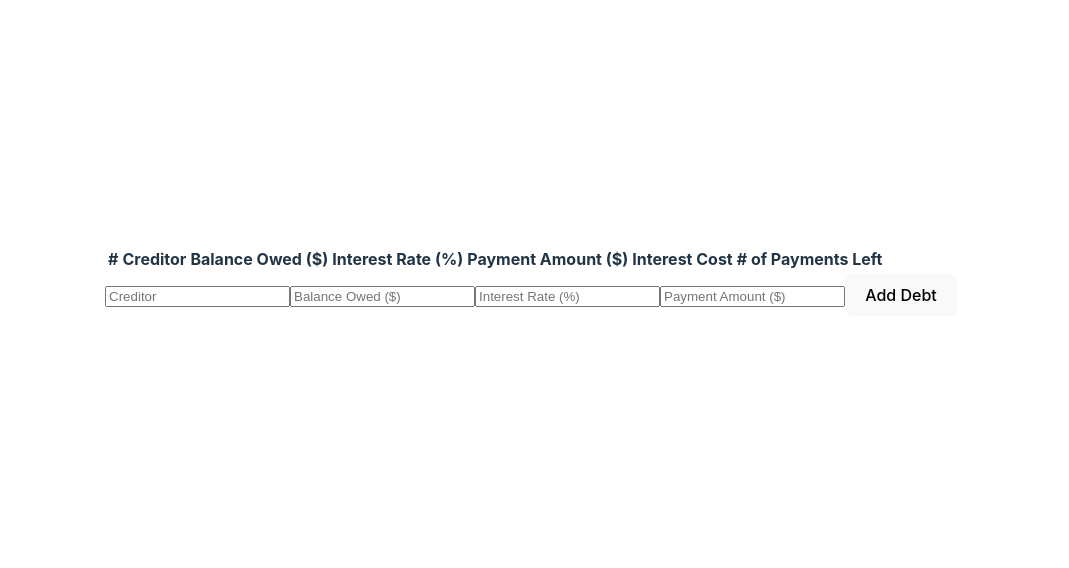
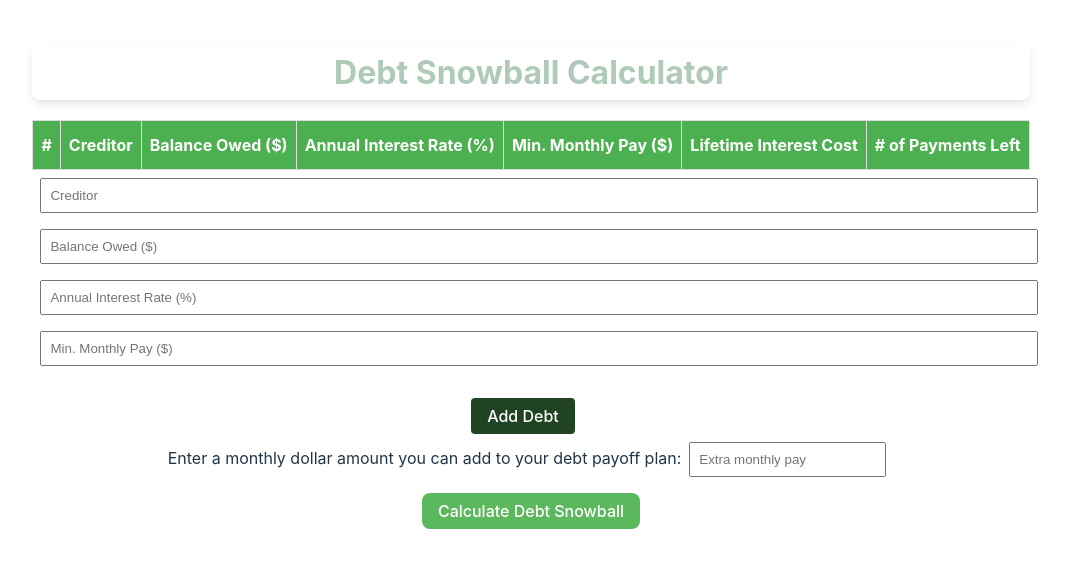
Before and after one commit to CV145/Debt-Snowball-Calculator, a React (Vite) app in the folder debt-snowball/: page / in a window 1280 px wide. Shown: the part 120-688 px from the top of the page, without its empty margins (109-1178 px from the left). Built offline with nearby package versions, Linux system fonts and the light colour scheme.

Commit message:
Fixed issue with debt deletions and modified table css

```diff
--- /dev/null
+++ b/debt-snowball/src/components/DebtForm.css
@@ -0,0 +1,100 @@
+/* DebtForm.css */
+.form-input {
+    margin: 0.5rem;
+    /* Adjust the margin value as needed */
+    padding: 0.5rem;
+    /* Adjust the padding value as needed */
+}
+
+/* Add styles to make the input fields look more uniform and easier to interact with */
+.input-field {
+    display: block;
+    width: 100%;
+    padding: 0.5rem;
+    margin-bottom: 1rem;
+    /* Adds space between the fields */
+    box-sizing: border-box;
+}
+
+/* Style for the Add Debt button */
+.add-debt-button {
+    padding: 0.5rem 1rem;
+    margin-top: 1rem;
+    /* Adds space above the button */
+    background-color: #4CAF50;
+    /* Example button color */
+    color: white;
+    border: none;
+    cursor: pointer;
+}
+
+/* Hover effect for the button */
+.add-debt-button:hover {
+    background-color: #45a049;
+}
+
+.form-actions {
+    display: flex;
+    justify-content: space-between;
+    margin-top: 1rem;
+}
+
+.calculate-snowball-button,
+.clear-form-button {
+    padding: 0.5rem 1rem;
+    margin: 0.5rem;
+    border: none;
+    color: white;
+    background-color: #5cb85c;
+    /* Green for calculate */
+    cursor: pointer;
+}
+
+.clear-form-button {
+    background-color: #d9534f;
+    /* Red for clear */
+}
+
+/* Hover effects */
+.calculate-snowball-button:hover {
+    background-color: #4cae4c;
+}
+
+.clear-form-button:hover {
+    background-color: #c9302c;
+}
+
+.add-debt-button {
+    padding: 0.5rem 1rem;
+    background-color: #4CAF50;
+    /* Example: a nice shade of green */
+    color: white;
+    border: none;
+    cursor: pointer;
+    margin-right: 1rem;
+    /* Add some margin if there are other buttons */
+    border-radius: 4px;
+    /* Rounded corners for the button */
+}
+
+.add-debt-button:hover {
+    background-color: #45a049;
+    /* Darker green on hover for visual feedback */
+}
+
+.add-debt-button:disabled {
+    background-color: #1f4323;
+    /* Greyed out */
+    cursor: not-allowed;
+    /* Show 'not-allowed' cursor on hover */
+}
+
+.error-message {
+    color: #d9534f;
+    /* Bootstrap 'danger' color for errors */
+}
+
+/* You can add a class to hide the error message, though it's not strictly necessary */
+.hidden {
+    display: none;
+}
--- a/debt-snowball/src/components/DebtForm.jsx
+++ b/debt-snowball/src/components/DebtForm.jsx
@@ -1,15 +1,19 @@
 // src/components/DebtForm.jsx
 
 import React, { useState } from 'react';
-import { useDispatch } from 'react-redux';
+import { useDispatch, useSelector } from 'react-redux';
 import { addDebt } from '../redux/actions/debtActions';
+import './DebtForm.css';
+import { clearError } from '../redux/actions/debtActions';
 
 function DebtForm() {
     const [creditor, setCreditor] = useState('');
     const [balance, setBalance] = useState('');
     const [interestRate, setInterestRate] = useState('');
     const [paymentAmount, setPaymentAmount] = useState('');
+    const [additionalAmount, setAdditionalAmount] = useState('');
     const dispatch = useDispatch();
+    const error = useSelector(state => state.debts.error); // Access error from the Redux store
 
     const handleSubmit = (e) => {
         e.preventDefault();
@@ -26,16 +30,79 @@ function DebtForm() {
         setBalance('');
         setInterestRate('');
         setPaymentAmount('');
+
+        dispatch(clearError());
+
     };
 
+    // Function to handle the snowball calculation
+    const handleCalculateSnowball = () => {
+        // Dispatch an action or call a function to calculate the snowball effect
+        // This will likely involve iterating over the debts, ordering them, and applying the additional amount
+        // ...
+    };
+
+    // Check if all required fields are filled
+    const isFormIncomplete = !creditor || !balance || !interestRate || !paymentAmount;
+
     return (
-        <form onSubmit={handleSubmit}>
-            <input type="text" value={creditor} onChange={e => setCreditor(e.target.value)} placeholder="Creditor" />
-            <input type="number" value={balance} onChange={e => setBalance(e.target.value)} placeholder="Balance Owed ($)" />
-            <input type="number" value={interestRate} onChange={e => setInterestRate(e.target.value)} placeholder="Interest Rate (%)" />
-            <input type="number" value={paymentAmount} onChange={e => setPaymentAmount(e.target.value)} placeholder="Payment Amount ($)" />
-            <button type="submit">Add Debt</button>
-        </form>
+        <div>
+
+
+            <form onSubmit={handleSubmit} className="debt-form">
+                <input
+                    type="text"
+                    className="form-input input-field"
+                    value={creditor}
+                    onChange={(e) => setCreditor(e.target.value)}
+                    placeholder="Creditor"
+                />
+                <input
+                    type="number"
+                    className="form-input input-field"
+                    value={balance}
+                    onChange={(e) => setBalance(e.target.value)}
+                    placeholder="Balance Owed ($)"
+                />
+                <input
+                    type="number"
+                    className="form-input input-field"
+                    value={interestRate}
+                    onChange={(e) => setInterestRate(e.target.value)}
+                    placeholder="Annual Interest Rate (%)"
+                />
+                <input
+                    type="number"
+                    className="form-input input-field"
+                    value={paymentAmount}
+                    onChange={(e) => setPaymentAmount(e.target.value)}
+                    placeholder="Min. Monthly Pay ($)"
+                />
+                <button type="button" className="add-debt-button" onClick={handleSubmit} disabled={isFormIncomplete}>
+                    Add Debt
+                </button>
+            </form>
+            {error && <p className="error-message">{error}</p>}
+            <div className="additional-amount-input">
+                Enter a monthly dollar amount you can add to your debt payoff plan:
+                <input
+                    type="number"
+                    className="form-input"
+                    value={additionalAmount}
+                    onChange={(e) => setAdditionalAmount(e.target.value)}
+                    placeholder="Extra monthly pay"
+                />
+            </div>
+            <div className="calculate-button-container">
+                <button
+                    type="button"
+                    className="calculate-snowball-button"
+                    onClick={handleCalculateSnowball}
+                >
+                    Calculate Debt Snowball
+                </button>
+            </div>
+        </div>
     );
 }
 
--- a/debt-snowball/src/components/DebtTable.css
+++ b/debt-snowball/src/components/DebtTable.css
@@ -1,35 +1,80 @@
-.debt-table-container {
-    overflow-x: auto;
+/* Button Styles */
+.button {
+    background-color: #4CAF50;
+    /* Green */
+    border: none;
+    color: white;
+    padding: 15px 32px;
+    text-align: center;
+    text-decoration: none;
+    display: inline-block;
+    font-size: 16px;
+    margin: 4px 2px;
+    transition-duration: 0.4s;
+    cursor: pointer;
 }
 
-.debt-table {
+.button:hover {
+    background-color: #45a049;
+}
+
+/* Table Styles */
+.table {
     width: 100%;
     border-collapse: collapse;
-    text-align: left;
 }
 
-.debt-table th,
-.debt-table td {
+.table th,
+.table td {
+    border: 1px solid #ddd;
     padding: 8px;
-    border: 1px solid #ddd;
-    /* Light grey border */
 }
 
-.debt-table th {
-    background-color: #f2f2f2;
-    /* Light grey background */
-    color: black;
+.table th {
+    padding-top: 12px;
+    padding-bottom: 12px;
+    background-color: #4CAF50;
+    color: white;
 }
 
-/* Zebra striping for rows */
-.debt-table tr:nth-child(even) {
-    background-color: #f9f9f9;
+
+
+/* Responsive Table */
+@media screen and (max-width: 600px) {
+    .table thead {
+        display: none;
+    }
+
+    .table,
+    .table tbody,
+    .table tr,
+    .table td {
+        display: block;
+        width: 100%;
+    }
+
+    .table tr {
+        margin-bottom: 15px;
+    }
+
+    .table td {
+        text-align: right;
+        padding-left: 50%;
+        text-align: right;
+        position: relative;
+    }
+
+    .table td::before {
+        content: attr(data-label);
+        position: absolute;
+        left: 0;
+        width: 50%;
+        padding-left: 15px;
+        font-weight: bold;
+        text-align: left;
+    }
 }
 
-.debt-table tr:hover {
-    background-color: #f1f1f1;
-    /* Slightly darker grey on hover */
-}
 
 .delete-button {
     border: none;
@@ -43,3 +88,19 @@
 .delete-button:hover {
     background-color: #ffdddd;
 }
+
+.error-message {
+    color: red;
+    margin-top: 1rem;
+}
+
+.table-header {
+    text-align: center;
+    font-size: 2rem;
+    color: #afcab8;
+    margin-bottom: 20px;
+    font-weight: bold;
+    padding: 10px 0;
+    border-radius: 8px;
+    box-shadow: 0px 4px 8px rgba(0, 0, 0, 0.1);
+}
--- a/debt-snowball/src/components/DebtTable.jsx
+++ b/debt-snowball/src/components/DebtTable.jsx
@@ -10,33 +10,36 @@ function DebtTable() {
     const dispatch = useDispatch();
 
     const handleDelete = (id) => {
+        console.log('Deleting ID: ' + id);
         dispatch(deleteDebt(id));
     };
 
 
     return (
-        <table>
+        <div>
+            <h1 className="table-header">Debt Snowball Calculator</h1>
+            <table className="table">
                 <thead>
                     <tr>
                         <th>#</th>
                         <th>Creditor</th>
                         <th>Balance Owed ($)</th>
-                    <th>Interest Rate (%)</th>
-                    <th>Payment Amount ($)</th>
-                    <th>Interest Cost</th>
+                        <th>Annual Interest Rate (%)</th>
+                        <th>Min. Monthly Pay ($)</th>
+                        <th>Lifetime Interest Cost</th>
                         <th># of Payments Left</th>
                     </tr>
                 </thead>
                 <tbody>
                     {debts.map((debt, index) => (
-                    <tr key={index}>
+                        <tr key={debt.id}>
                             <td>{index + 1}</td>
                             <td>{debt.creditor}</td>
                             <td>{debt.balance ? debt.balance.toFixed(2) : '0.00'}</td>
                             <td>{debt.interestRate ? debt.interestRate.toFixed(2) : '0.00'}</td>
                             <td>{debt.paymentAmount ? debt.paymentAmount.toFixed(2) : '0.00'}</td>
                             {/* Check if interestCost and paymentsLeft are defined before calling toFixed */}
-                        <td>{debt.interestCost ? debt.interestCost.toFixed(2) : '0.00'}</td>
+                            <td>{debt.interestCost ? Number(debt.interestCost).toFixed(2) : '0.00'}</td>
                             <td>{debt.paymentsLeft !== undefined ? debt.paymentsLeft : '-'}</td>
                             <td>
                                 <button
@@ -50,6 +53,7 @@ function DebtTable() {
                     ))}
                 </tbody>
             </table>
+        </div>
     );
 }
 
--- a/debt-snowball/src/redux/actions/debtActions.js
+++ b/debt-snowball/src/redux/actions/debtActions.js
@@ -1,15 +1,74 @@
 // src/redux/actions/debtActions.js
 import { v4 as uuidv4 } from 'uuid';
 
-export const addDebt = (debt) => ({
-    type: 'ADD_DEBT',
-    payload: {
-        ...debt,
-        id: uuidv4() // Generate a unique ID for each debt
+export const addDebt = (debt) => {
+    const debtInfo = calculateDebtInfo(debt.balance, debt.interestRate, debt.paymentAmount);
+
+    if (debtInfo.error) {
+        // Handle the error, such as showing an error message to the user
+        return {
+            type: 'ADD_DEBT_ERROR',
+            error: debtInfo.error
+        };
+    } else {
+        return {
+            type: 'ADD_DEBT',
+            payload: {
+                ...debt,
+                id: uuidv4(),
+                interestCost: debtInfo.totalInterestCost, // This should be a number now
+                paymentsLeft: debtInfo.paymentsLeft
+            }
+        };
     }
-});
-
+};
 export const deleteDebt = id => ({
     type: 'DELETE_DEBT',
     payload: id
 });
+
+export const clearError = () => ({
+    type: 'CLEAR_DEBT_ERROR'
+});
+
+
+function calculateDebtInfo(balance, annualInterestRate, paymentAmount) {
+    if (paymentAmount <= 0) {
+        return { error: "Payment amount must be greater than zero." };
+    }
+
+    const monthlyInterestRate = annualInterestRate / 100 / 12;
+    let balanceRemaining = balance;
+    let totalInterestPaid = 0;
+    let paymentsLeft = 0;
+
+    // Check if payment covers at least the first month's interest
+    let monthlyInterest = balanceRemaining * monthlyInterestRate;
+    if (paymentAmount <= monthlyInterest) {
+        return { error: "Payment amount is too low to cover the interest." };
+    }
+
+    // Calculate the number of payments and total interest
+    while (balanceRemaining > 0) {
+        monthlyInterest = balanceRemaining * monthlyInterestRate;
+        let principalPayment = paymentAmount - monthlyInterest;
+        balanceRemaining -= principalPayment;
+        totalInterestPaid += monthlyInterest;
+        paymentsLeft++;
+
+        // Prevent infinite loops
+        if (paymentsLeft > 1000) {
+            return { error: "Number of payments is too high, please check your input values." };
+        }
+    }
+
+    // Ensure the values are numbers and not NaN or Infinity
+    if (!isFinite(totalInterestPaid) || !isFinite(paymentsLeft)) {
+        return { error: "Invalid calculation results. Please check your input values." };
+    }
+
+    return {
+        totalInterestCost: parseFloat(totalInterestPaid.toFixed(2)),
+        paymentsLeft
+    };
+}
--- a/debt-snowball/src/redux/reducers/debtReducer.js
+++ b/debt-snowball/src/redux/reducers/debtReducer.js
@@ -1,6 +1,7 @@
 // src/redux/reducers/debtReducer.js
 const initialState = {
-    debts: []
+    debts: [],
+    error: null
 };
 
 function debtReducer(state = initialState, action) {
@@ -15,6 +16,16 @@ function debtReducer(state = initialState, action) {
                 ...state,
                 debts: state.debts.filter(debt => debt.id !== action.payload)
             };
+        case 'ADD_DEBT_ERROR':
+            return {
+                ...state,
+                error: action.error // Store the error message in the state
+            };
+        case 'CLEAR_DEBT_ERROR':
+            return {
+                ...state,
+                error: null // Clear the error state
+            };
         default:
             return state;
     }
```
Lines whose indentation alone changed are shown as unchanged.
